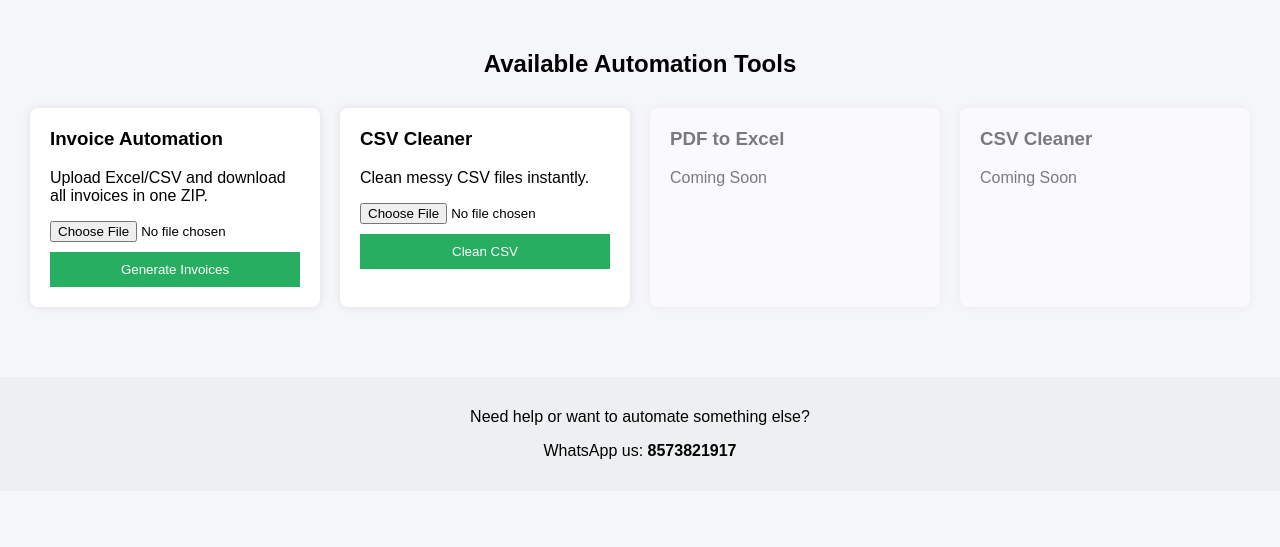
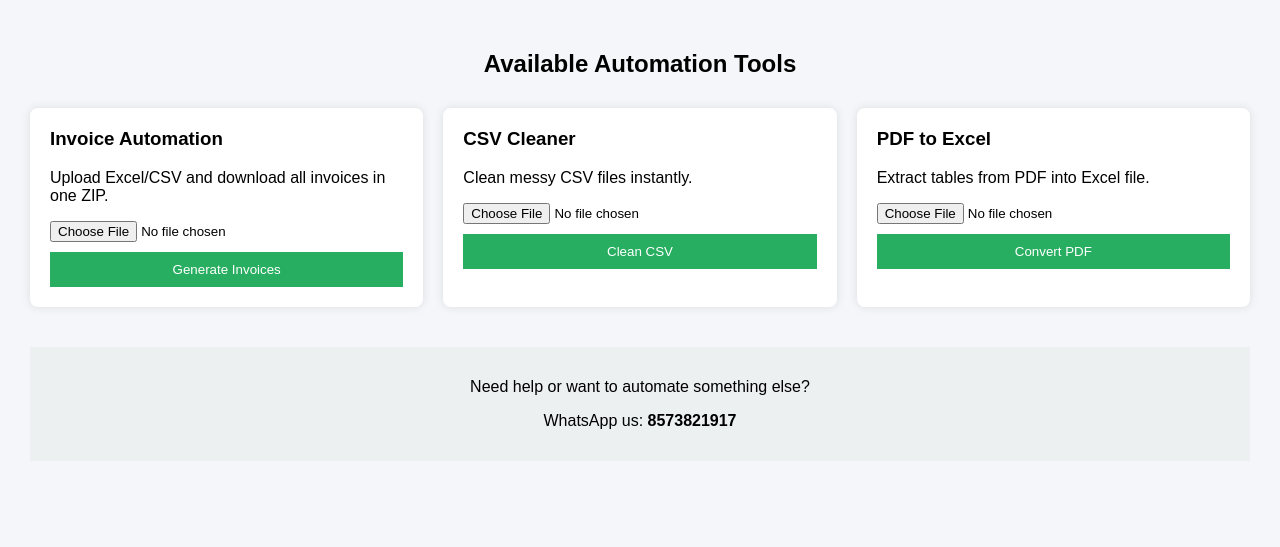
Before and after one commit to dhirendram128-netizen/Automation-Platform, a Flask app: page / in a window 1280 px wide. Shown: the part 154-701 px from the top of the page. Run offline with Flask 3, Linux system fonts and the light colour scheme.

Commit message:
Add PDF to Excel tool

```diff
--- a/app.py
+++ b/app.py
@@ -3,6 +3,7 @@ import os
 import zipfile
 from tools.invoice_tool import generate_invoices
 from tools.csv_cleaner import clean_csv
+from tools.pdf_to_excel import pdf_to_excel
 
 app = Flask(__name__)
 
@@ -47,3 +48,18 @@ def csv_cleaner():
     cleaned_file = clean_csv(upload_path, output_dir)
 
     return send_file(cleaned_file, as_attachment=True)
+
+@app.route("/pdf-to-excel", methods=["POST"])
+def pdf_to_excel_route():
+    uploaded_file = request.files["file"]
+
+    pdf_path = os.path.join("uploads", uploaded_file.filename)
+    uploaded_file.save(pdf_path)
+
+    output_dir = os.path.join("outputs", "pdf_to_excel")
+
+    try:
+        excel_file = pdf_to_excel(pdf_path, output_dir)
+        return send_file(excel_file, as_attachment=True)
+    except Exception as e:
+        return f"Error: {str(e)}"
--- a/requirements.txt
+++ b/requirements.txt
@@ -3,3 +3,5 @@ pandas
 jinja2
 pdfkit
 gunicorn
+pdfplumber
+openpyxl
--- a/templates/index.html
+++ b/templates/index.html
@@ -25,19 +25,16 @@
         <button type="submit">Clean CSV</button>
     </form>
 </div>
+    <div class="tool-card">
+    <h3>PDF to Excel</h3>
+    <p>Extract tables from PDF into Excel file.</p>
+
+    <form action="/pdf-to-excel" method="post" enctype="multipart/form-data">
+        <input type="file" name="file" accept=".pdf" required>
+        <button type="submit">Convert PDF</button>
+    </form>
+</div>
 
 
-    <!-- FUTURE TOOLS PLACEHOLDER -->
-    <div class="tool-card disabled">
-        <h3>PDF to Excel</h3>
-        <p>Coming Soon</p>
-    </div>
-
-    <div class="tool-card disabled">
-        <h3>CSV Cleaner</h3>
-        <p>Coming Soon</p>
-    </div>
-
-</div>
 
 {% endblock %}
```
Also changed, not shown: tools/pdf_to_excel.py (added, +26 -0 lines).
